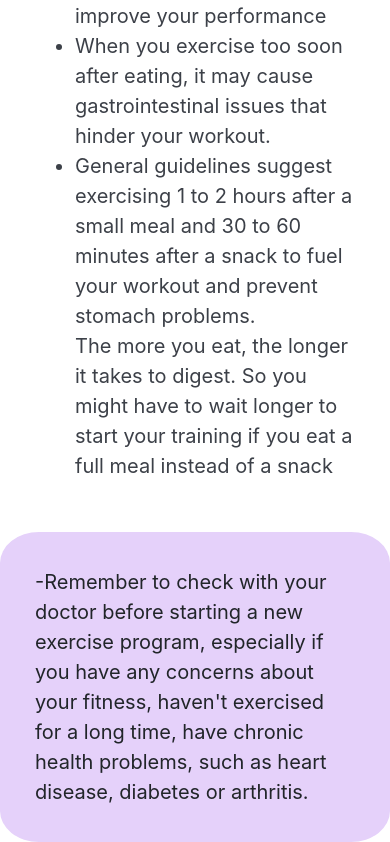
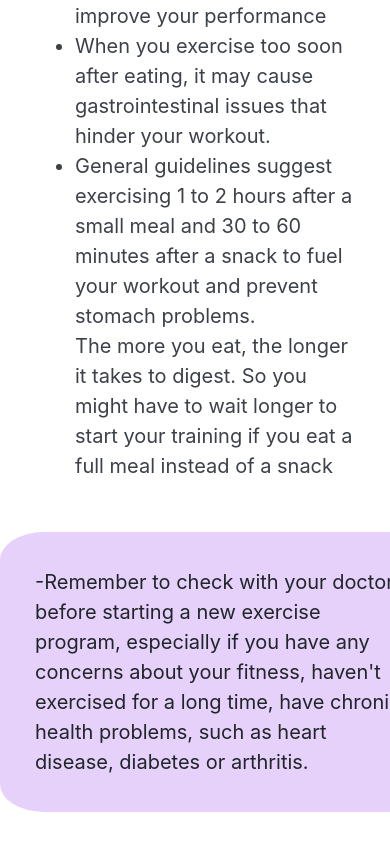
Before and after one commit to rahafhimmo/BH, a website: page workout.html in a window 390 px wide. Shown: the part 2467-3309 px from the top of the page. After the commit the page ends 3279 px from the top, so only its background shows below. Drawn offline with nearby package versions, Linux system fonts and the light colour scheme.

Commit message:
Update workout.html

```diff
--- a/workout.html
+++ b/workout.html
@@ -77,7 +77,12 @@ margin-left: auto;
   }
 .navbar{
   width: 112%;
-}}
+}
+
+  .tips{
+  width: 112%;
+}
+  }
 </style>
   <body>
     <div class="wp">
```
